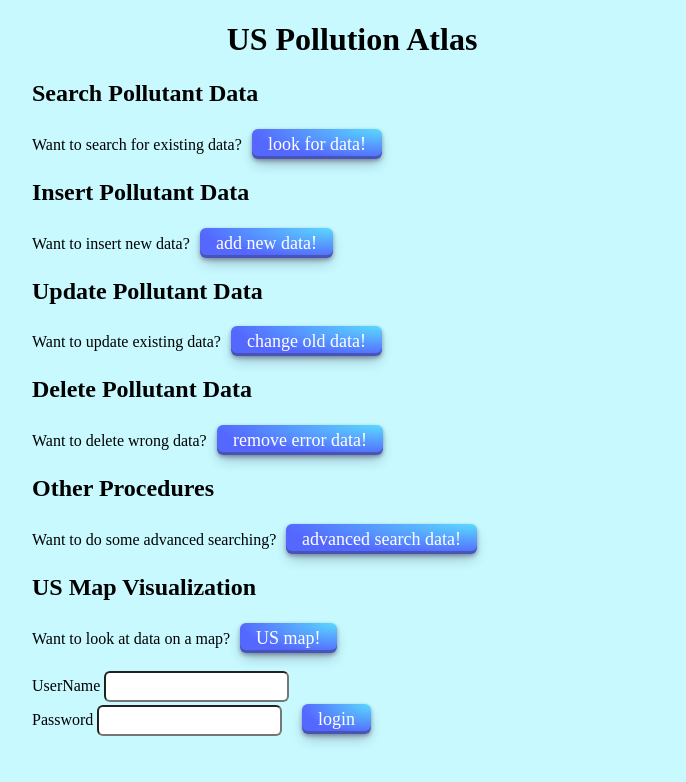
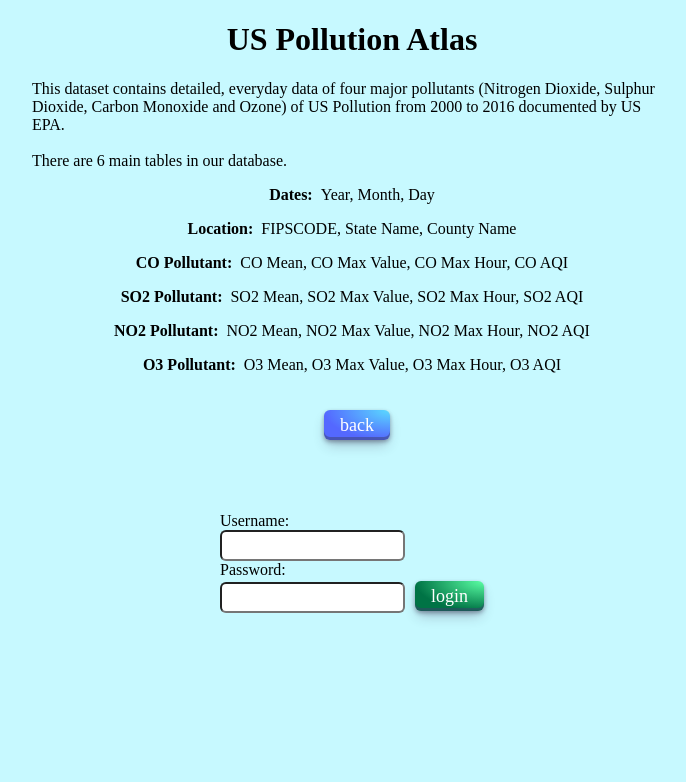
Before and after one commit to yuxuanjerrychen01/USPollutionAtlas, a React (Create React App) app in the folder Pollution Atlas/client/: page / in a window 1280 px wide. Both pictures are taken after a click on the button "Login!". Shown: the top 782 px of the page, without its empty margins (288-974 px from the left). Built offline with nearby package versions, Linux system fonts and the light colour scheme.

Commit message:
user login and user signup front end

```diff
--- a/Pollution Atlas/client/src/App.js
+++ b/Pollution Atlas/client/src/App.js
@@ -1,12 +1,40 @@
 import { useState } from "react";
 import DatabasePage from "./DatabasePage";
+import UserLogin from "./User/UserLogin";
+import UserSignup from "./User/UserSignup";
 
 function App() {
-    const [login, setLogin] = useState(0);
+    const [login, setLogin] = useState(false);
+    const [signup, setSignup] = useState(false);
+    const [success, setSuccess] = useState(0);
+    const [fail, setFail] = useState("");
 
-    const handleClick = () => {
-       setLogin(1);
-    }
+    const handleLoginClick = () => {
+        setFail("");
+        setLogin(!login);
+    };
+
+    const handleSignupClick = () => {
+        setSignup(!signup);
+    };
+
+    const handleSuccessLogin = () => {
+        setFail("");
+        setSuccess(1);
+    };
+
+    const handleSuccessLogout = () => {
+        setFail("");
+        setSuccess(0);
+    };
+
+    const handleFailLogin_Signup = () => {
+        setFail("Bad username/password. Please try again.");
+    };
+
+    const handleSuccessSignup = () => {
+        setFail("");
+    };
 
     const introduction = <div>
         <p className="centering-p">
@@ -35,34 +63,40 @@ function App() {
         </p>
     </div>
 
-    let landpage = <div>
-        {introduction}
-        <br></br>
+    let login_signup = <div>
         <div className="centering-h1">
-        <button onClick={handleClick} className="button-blue">
+        <button onClick={handleLoginClick} className="button-blue">
             Login!
+        </button>
+        <button onClick={handleSignupClick} className="button-blue">
+            Sign-up!
         </button>
         </div>
     </div>
 
-    if (login !== 0) {landpage = <DatabasePage />}
+    let landpage = <div>
+        {introduction}
+        <br></br>
+    </div>
+
+    if (login !== false) {login_signup = <UserLogin onFail={handleFailLogin_Signup} onLogin={handleSuccessLogin} onBack={handleLoginClick} />}
+    else if (signup !== false) {login_signup = <UserSignup onFail={handleFailLogin_Signup} onSignup={handleSuccessSignup} onBack={handleSignupClick} />};
+
+    if (success !== 0) {
+        landpage = <DatabasePage onLogout={handleSuccessLogout}/>;
+        login_signup = "";
+    };
 
 
     return (
         <div>
             <h1 className="centering-h1">US Pollution Atlas</h1>
             {landpage}
-            <form>
-                <br></br>
-                <label>UserName  </label>
-                <input className="input" />
-                <br></br>
-                <label>Password    </label>
-                <input className="input" />
-                <button className="button-blue">login</button>
-                <br></br>
-            </form>
+            {login_signup}
 
+            <br></br>
+
+            <h2 className="centering-h1">{fail}</h2>
         </div>
     );
 }
--- a/Pollution Atlas/client/src/Data/InsertData.js
+++ b/Pollution Atlas/client/src/Data/InsertData.js
@@ -1,6 +1,5 @@
 import { useState } from "react";
 import axios from "axios";
-import Table from "../Tables/Table";
 
 function InsertData( {onBack} ) {
     const [dateText, setDateText] = useState("e.g. yymmdd");
--- a/Pollution Atlas/client/src/Data/SearchData.js
+++ b/Pollution Atlas/client/src/Data/SearchData.js
@@ -4,7 +4,7 @@ import Table from "../Tables/Table";
 
 function SearchData( {onBack} ) {
     // const [data, setData] = useState("");
-    const [FIPSText, setFIPSText] = useState("e.g. 25025");
+    const [FIPSText, setFIPSText] = useState("e.g. 48113");
     const [dateText, setDateText] = useState("e.g. yyyymmdd");
     const [polluText, setPolluText] = useState("e.g. CO");
 
@@ -193,7 +193,7 @@ function SearchData( {onBack} ) {
 
             <form onSubmit={handleFIPSSubmit}>
                 <label>
-                    Search using FIPS. A valid example would be 25025 (which is Suffolk, Massachusetts).
+                    Search using FIPS. A valid example would be 48113 (which is Dallas, Texas).
                 </label>
                 <br></br>
                 <input className="input" onChange={handleFIPSChange} value={FIPSText}/>
--- a/Pollution Atlas/client/src/DatabasePage.js
+++ b/Pollution Atlas/client/src/DatabasePage.js
@@ -6,7 +6,7 @@ import SpecialData from "./Data/SpecialData";
 import VisualMap from "./USMap/VisualMap";
 import { useState } from "react";
 
-function DatabasePage() {
+function DatabasePage( {onLogout} ) {
     const [search, setSearch] = useState(false);
 
     const handleSearchClick = () => {
@@ -41,6 +41,10 @@ function DatabasePage() {
 
     const handleVisualClick = () => {
         setVisual(!visual);
+    }
+
+    const handleLogoutClick = () => {
+        onLogout();
     }
 
     const searchBlock = (<div>
@@ -99,6 +103,12 @@ function DatabasePage() {
         {deleteBlock}
         {specialBlock}
         {visualBlock}
+        <br></br>
+        <br></br>
+        <br></br>
+        <button className="button-green" onClick={handleLogoutClick}>
+            log out!
+        </button>
     </div>)
 
     if (search) {
--- /dev/null
+++ b/Pollution Atlas/client/src/User/UserLogin.js
@@ -0,0 +1,66 @@
+import { useState } from "react";
+import axios from "axios";
+
+function UserLogin( {onFail, onLogin, onBack} ) {
+    const [username, setUsername] = useState("");
+    const [password, setPassword] = useState("");
+
+    const handleLogin = async (event) => {
+        event.preventDefault();
+
+        const text = `{
+            "Username": "${username}",
+            "Password" : "${password}"
+        }`;
+        const json_obj = JSON.parse(text);
+        try {
+            const response = await axios.put("http://localhost:3001/login", json_obj);
+            console.log(response);
+            onLogin();
+        } catch {
+            console.log("bad");
+            onFail();
+        }
+
+    };
+
+    const handleUsernameChange = (event) => {
+        setUsername(event.target.value);
+    };
+
+    const handlePasswordChange = (event) => {
+        setPassword(event.target.value);
+    };
+
+    const handleBackClick = () => {
+        onBack();
+    };
+
+    return (
+        <div>
+            <div className="centering-p">
+            <button className="button-blue" onClick={handleBackClick}>back</button>
+            </div>
+
+            <br></br>
+            <br></br>
+            <br></br>
+            <br></br>
+
+            <div className="centering-p">
+            <form onSubmit={handleLogin}>
+                <label>Username: </label>
+                <br></br>
+                <input className="input" onChange={handleUsernameChange} value={username} />
+                <br></br>
+                <label>Password: </label>
+                <br></br>
+                <input className="input" onChange={handlePasswordChange} value={password} type="password" />
+                <button className="button-green">login</button>
+            </form>
+            </div>
+        </div>
+    );
+}
+
+export default UserLogin;
--- /dev/null
+++ b/Pollution Atlas/client/src/User/UserSignup.js
@@ -0,0 +1,125 @@
+import { useState } from "react";
+import axios from "axios";
+
+function UserSignup( {onFail, onSignup, onBack} ) {
+    const [first, setFirst] = useState("");
+    const [last, setLast] = useState("");
+    const [email, setEmail] = useState("");
+    const [username, setUsername] = useState("");
+    const [password, setPassword] = useState("");
+    const [password2, setPassword2] = useState("");
+    const [output, setOutput] = useState(0);
+
+    const handleSignup = async (event) => {
+        event.preventDefault();
+        if (password !== password2) {
+            onFail();
+        } else {
+            const text = `{
+                "QUERY": [
+                    {
+                        "INSERT": "userLogin",
+                        "VALUES" : {
+                            "FirstName": ["\'${first}\'"],
+                            "LastName": ["\'${last}\'"],
+                            "EmailAddress": ["\'${email}\'"],
+                            "UserRole": ["\'developer\'"],
+                            "Username": ["\'${username}\'"],
+                            "Password": ["\'${password}\'"]
+                        }
+                    }
+                ]
+            }`;
+            console.log(text);
+            const json_obj = JSON.parse(text);
+            // console.log(json_obj);
+            try {
+                const response = await axios.put("http://localhost:3001/insert", json_obj);
+                console.log(response);
+                setOutput(1);
+                onSignup();
+            } catch {
+                console.log("bad");
+                onFail();
+            }
+        }
+    };
+
+    const handleFirstChange = (event) => {
+        setFirst(event.target.value);
+    };
+
+    const handleLastChange = (event) => {
+        setLast(event.target.value);
+    };
+
+    const handleEmailChange = (event) => {
+        setEmail(event.target.value);
+    };
+
+    const handleUsernameChange = (event) => {
+        setUsername(event.target.value);
+    };
+
+    const handlePasswordChange = (event) => {
+        setPassword(event.target.value);
+    };
+
+    const handlePassword2Change = (event) => {
+        setPassword2(event.target.value);
+    };
+
+    const handleBackClick = () => {
+        setOutput(0);
+        onBack();
+    };
+
+    let the_form = <form onSubmit={handleSignup}>
+                        <label>First Name: </label>
+                        <br></br>
+                        <input className="input" onChange={handleFirstChange} value={first}/>
+                        <br></br>
+                        <label>Last Name: </label>
+                        <br></br>
+                        <input className="input" onChange={handleLastChange} value={last}/>
+                        <br></br>
+                        <label>Email Address: </label>
+                        <br></br>
+                        <input className="input" onChange={handleEmailChange} value={email}/>
+                        <br></br>
+                        <label>Username: </label>
+                        <br></br>
+                        <input className="input" onChange={handleUsernameChange} value={username}/>
+                        <br></br>
+                        <label>Password: </label>
+                        <br></br>
+                        <input className="input" onChange={handlePasswordChange} value={password} type="password"/>
+                        <br></br>
+                        <label>Re-enter Password: </label>
+                        <br></br>
+                        <input className="input" onChange={handlePassword2Change} value={password2} type="password"/>
+                        <button className="button-green">sign-up</button>
+                    </form>;
+
+    if (output === 1) {the_form = <h2 className="centering-h1">Successfully created account! Please go back and log in.</h2>}
+    // else if (output === -1)
+
+    return (
+        <div>
+            <div className="centering-p">
+            <button className="button-blue" onClick={handleBackClick}>back</button>
+            </div>
+
+            <br></br>
+            <br></br>
+            <br></br>
+            <br></br>
+
+            <div className="centering-p">
+            {the_form}
+            </div>
+        </div>
+    );
+}
+
+export default UserSignup;
--- a/Pollution Atlas/client/src/index.css
+++ b/Pollution Atlas/client/src/index.css
@@ -61,6 +61,51 @@ body {
   transform: translateY(2px);
 }
 
+.button-green {
+  align-items: center;
+  appearance: none;
+  background-image: radial-gradient(100% 100% at 100% 0, #5affa4 0, #007345 100%);
+  border: 0;
+  border-radius: 6px;
+  box-shadow: rgba(45, 35, 66, .4) 0 2px 4px,rgba(45, 35, 66, .3) 0 7px 13px -3px,rgba(58, 65, 111, .5) 0 -3px 0 inset;
+  box-sizing: border-box;
+  color: #fff;
+  cursor: pointer;
+  display: inline-flex;
+  font-family: "Times New Roman", Times, serif;
+  height: 30px;
+  justify-content: center;
+  line-height: 1;
+  list-style: none;
+  overflow: hidden;
+  padding-left: 16px;
+  padding-right: 16px;
+  margin-top: 2px;
+  position: relative;
+  text-align: left;
+  text-decoration: none;
+  transition: box-shadow .15s,transform .15s;
+  user-select: none;
+  -webkit-user-select: none;
+  touch-action: manipulation;
+  white-space: nowrap;
+  will-change: box-shadow,transform;
+  font-size: 18px;
+}
+
+.button-green:focus {
+  box-shadow: #3c4fe0 0 0 0 1.5px inset, rgba(45, 35, 66, .4) 0 2px 4px, rgba(45, 35, 66, .3) 0 7px 13px -3px, #3c4fe0 0 -3px 0 inset;
+}
+
+.button-green:hover {
+  box-shadow: rgba(45, 35, 66, .4) 0 4px 8px, rgba(45, 35, 66, .3) 0 7px 13px -3px, #bceefc 0 -2px 0 inset;
+}
+
+.button-green:active {
+  box-shadow: #cdffdd 0 3px 7px inset;
+  transform: translateY(2px);
+}
+
 .input {
     height: 25px;
     margin-right: 10px;
```
